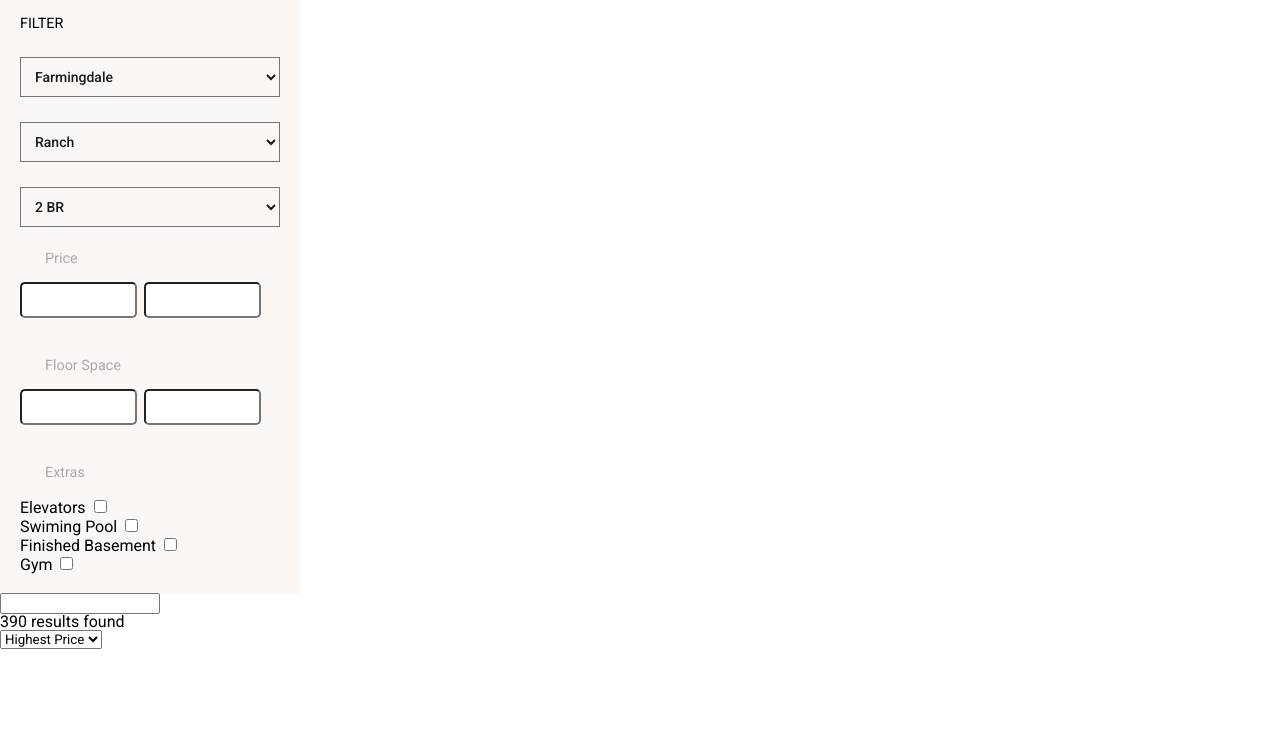
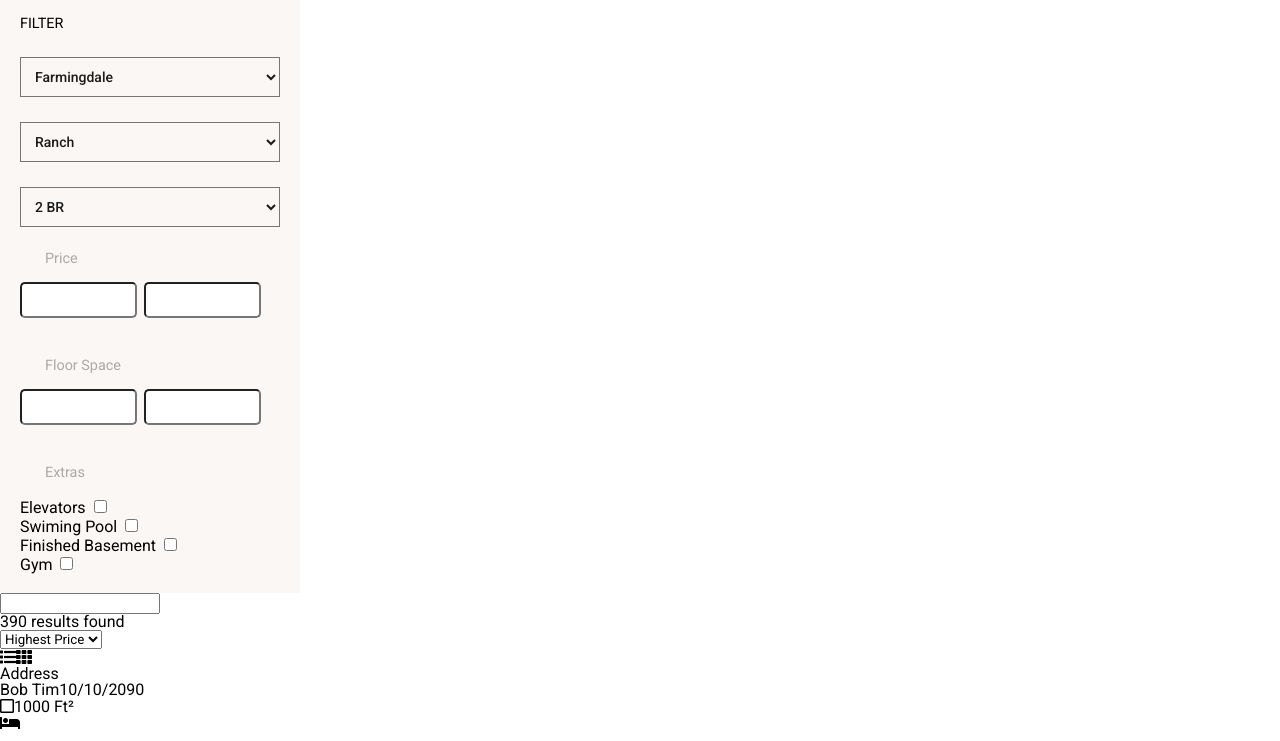
Before and after one commit to Sucharski90/React-Houses, a React app: page / in a window 1280 px wide. Shown: the part 59-800 px from the top of the page. Built offline with nearby package versions, Linux system fonts and the light colour scheme.

Commit message:
working on listing area

```diff
--- a/assets/js/realEstate/Listings.js
+++ b/assets/js/realEstate/Listings.js
@@ -20,12 +20,36 @@ export default class Listings extends Component {
               <option value="price-dsc">Lowest Price</option>
             </select>
             <div className="view">
-
+            <i className="fas fa-list" aria-hidden="true"></i>
+            <i className="fas fa-th" aria-hidden="true"></i>
             </div>
           </div>
         </section>
 
         <section className="listings-results">
+          <div className="listing">
+            <div className="listing-img">
+              <span className="Address">Address</span>
+                <div className="details">
+                <div className="user-img">
+                <div className="user-details">
+                  <span className="user-name">Bob Tim</span>
+                  <span className="post-date">10/10/2090</span>
+                </div>
+                <div className="listing-details">
+                  <div className="floor-space"><i className="far fa-square" aria-hidden="true"></i>
+                  <span>1000 Ft&sup2;</span>
+                  </div>
+                  <div className="bedrooms">
+                    <i className="fas fa-bed" aria-hidden="true"></i>
+
+                    </div>
+                </div>
+                </div>
+              </div>
+            </div>
+          </div>
+
 
         </section>
 
--- a/public/index.html
+++ b/public/index.html
@@ -5,6 +5,7 @@
     <title></title>
     <meta name="viewport" content="width=device-width, initial-scale=1">
     <link rel="stylesheet" href="/css/main.css">
+    <link rel="stylesheet" href="https://use.fontawesome.com/releases/v5.4.1/css/all.css" integrity="sha384-5sAR7xN1Nv6T6+dT2mhtzEpVJvfS3NScPQTrOxhwjIuvcA67KV2R5Jz6kr4abQsz" crossorigin="anonymous">
     <script async defer src="https://buttons.github.io/buttons.js"></script>
   </head>
   <body>
--- a/public/js/components/realEstate.js
+++ b/public/js/components/realEstate.js
@@ -394,10 +394,72 @@ var Listings = function (_Component) {
                 "Lowest Price"
               )
             ),
-            _react2.default.createElement("div", { className: "view" })
+            _react2.default.createElement(
+              "div",
+              { className: "view" },
+              _react2.default.createElement("i", { className: "fas fa-list", "aria-hidden": "true" }),
+              _react2.default.createElement("i", { className: "fas fa-th", "aria-hidden": "true" })
+            )
           )
         ),
-        _react2.default.createElement("section", { className: "listings-results" }),
+        _react2.default.createElement(
+          "section",
+          { className: "listings-results" },
+          _react2.default.createElement(
+            "div",
+            { className: "listing" },
+            _react2.default.createElement(
+              "div",
+              { className: "listing-img" },
+              _react2.default.createElement(
+                "span",
+                { className: "Address" },
+                "Address"
+              ),
+              _react2.default.createElement(
+                "div",
+                { className: "details" },
+                _react2.default.createElement(
+                  "div",
+                  { className: "user-img" },
+                  _react2.default.createElement(
+                    "div",
+                    { className: "user-details" },
+                    _react2.default.createElement(
+                      "span",
+                      { className: "user-name" },
+                      "Bob Tim"
+                    ),
+                    _react2.default.createElement(
+                      "span",
+                      { className: "post-date" },
+                      "10/10/2090"
+                    )
+                  ),
+                  _react2.default.createElement(
+                    "div",
+                    { className: "listing-details" },
+                    _react2.default.createElement(
+                      "div",
+                      { className: "floor-space" },
+                      _react2.default.createElement("i", { className: "far fa-square", "aria-hidden": "true" }),
+                      _react2.default.createElement(
+                        "span",
+                        null,
+                        "1000 Ft\xB2"
+                      )
+                    ),
+                    _react2.default.createElement(
+                      "div",
+                      { className: "bedrooms" },
+                      _react2.default.createElement("i", { className: "fas fa-bed", "aria-hidden": "true" })
+                    )
+                  )
+                )
+              )
+            )
+          )
+        ),
         _react2.default.createElement("section", { className: "pagination" })
       );
     }
```
